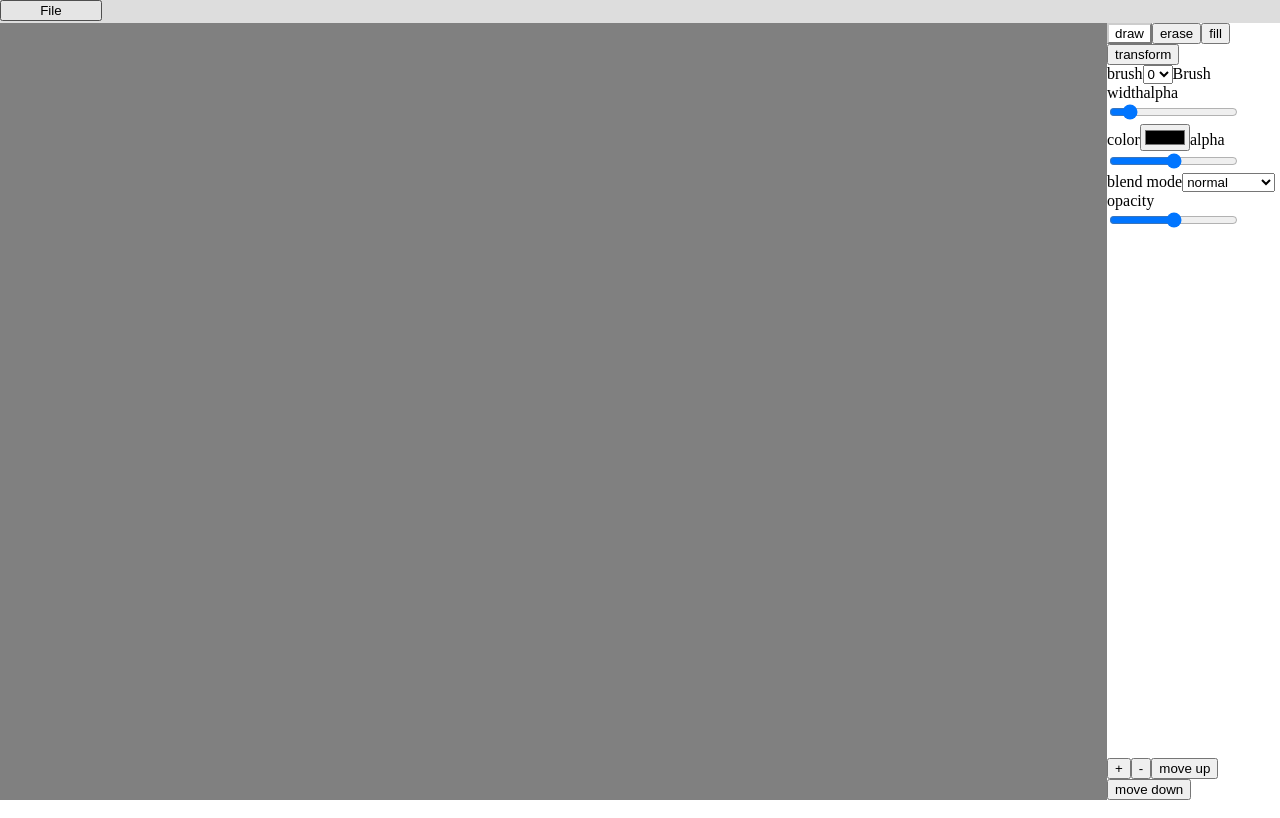
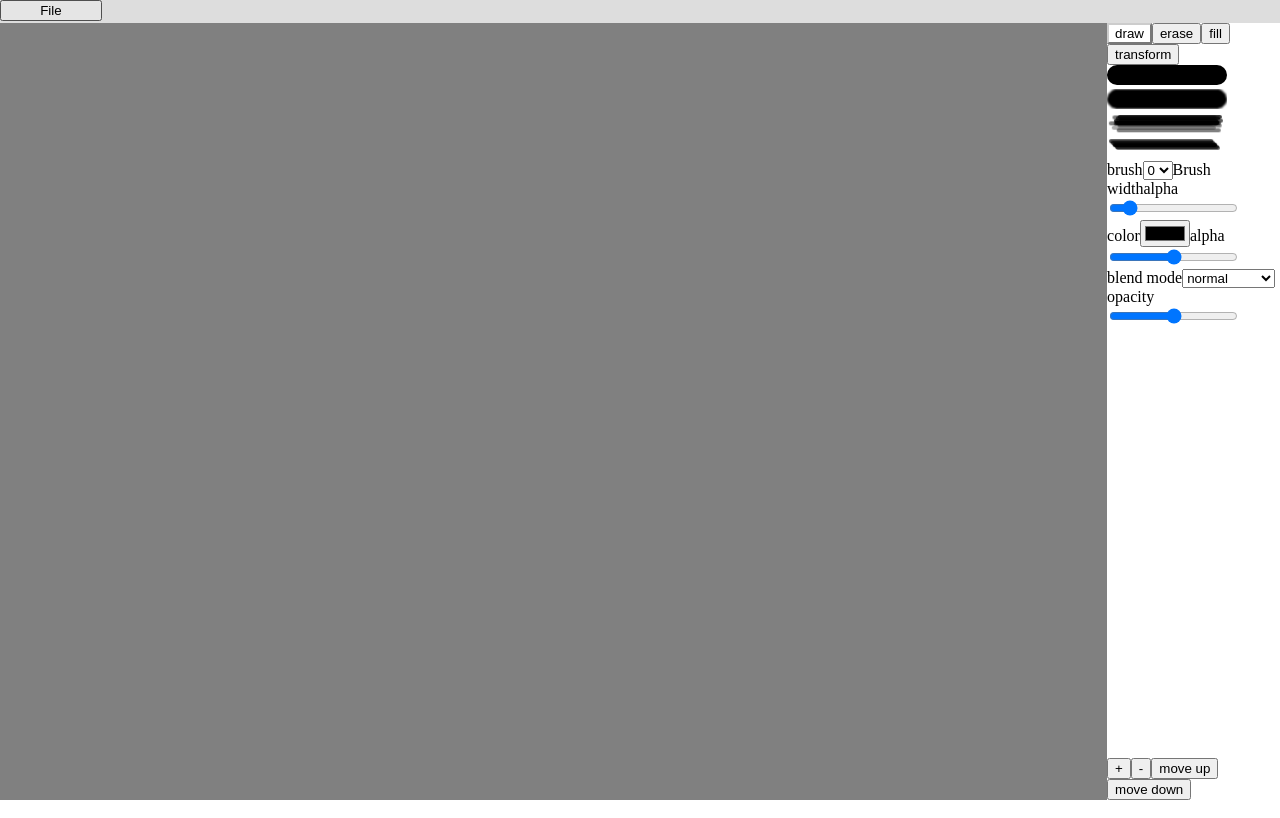
Before and after one commit to JuanLPalacios/Scribbles, a React (Create React App) app: page / in a window 1280 px wide. Built offline with nearby package versions, Linux system fonts and the light colour scheme.

Commit message:
Add brush selection preview

```diff
--- a/src/AppContext.tsx
+++ b/src/AppContext.tsx
@@ -28,7 +28,7 @@ for (let i = 0; i < roundFibersNumber; i++) {
         width
     });
 }
-for (let i = 0; i < roundFibersNumber; i++) {
+for (let i = 0; i < roundFibersNumber/2; i++) {
     const width = Math.sqrt(.7/roundFibersNumber);
     const r = 2*(1-width)*Math.random()-1;
     const phi = 45;
--- a/src/components/Drawable.tsx
+++ b/src/components/Drawable.tsx
@@ -1,6 +1,9 @@
 import { useState, useRef, useEffect } from 'react';
-
-export const Drawable = ({ canvas }:{canvas:HTMLCanvasElement|undefined}) => {
+type DrawableProps = {
+    canvas:HTMLCanvasElement|undefined
+} & React.DetailedHTMLProps<React.HTMLAttributes<HTMLDivElement>, HTMLDivElement>;
+export const Drawable = (props:DrawableProps) => {
+    const { canvas } = props;
     const [rendered, setRendered] = useState(false);
     const ref = useRef<HTMLDivElement>(null);
     useEffect(()=>{
@@ -10,7 +13,7 @@ export const Drawable = ({ canvas }:{canvas:HTMLCanvasElement|undefined}) => {
         }
         // eslint-disable-next-line react-hooks/exhaustive-deps
     }, [canvas, ref.current, rendered]);
-    return <div ref={ref} >
+    return <div {...props} ref={ref} >
     </div>
     ;
 };
--- a/src/components/inputs/BrushSelectInput.tsx
+++ b/src/components/inputs/BrushSelectInput.tsx
@@ -1,9 +1,22 @@
-import { Dispatch, SetStateAction } from 'react';
-import { BrushOptions } from '../../contexts/MenuOptions';
+import { Dispatch, SetStateAction, useEffect, useState } from 'react';
+import { AlphaOptions, BrushOptions } from '../../contexts/MenuOptions';
+import { createDrawable } from '../../hooks/createDrawable';
+import { uid } from '../../lib/uid';
+import { DrawableState } from '../../types/DrawableState';
+import { Drawable } from '../Drawable';
 
-export const BrushSelectInput = (props:BrushOptions & {onChange:Dispatch<SetStateAction<BrushOptions>>}) => {
-    const { brushes, selectedBrush, brushWidth, onChange } = props;
+export const BrushSelectInput = (props:BrushOptions & (AlphaOptions | Record<string, never>) & {onChange:Dispatch<SetStateAction<BrushOptions & (AlphaOptions | Record<string, never>)>>}) => {
+    const { brushes, selectedBrush, brushWidth, alpha, onChange } = props;
+    const [previews, setPreviews] = useState<DrawableState[]>([]);
+    const [id] = useState(uid());
+    useEffect(()=>{
+        setPreviews(brushes.map(() => createDrawable({ size: [120, 20] })));
+    }, [brushes]);
+    useEffect(()=>{
+        previews.forEach((preview, i) => brushes[i].renderPreview(preview, [[10, 10], [110, 10]], '#000000', alpha || 1, brushWidth));
+    }, [brushes, previews]);
     return <div>
+        {previews.map((prev, i) => <Drawable key={id+'-'+i} canvas={prev.canvas} onClick={()=>onChange({})} />)}
         <label>
             brush
             <select value={selectedBrush} onChange={(e) => onChange({ ...props, selectedBrush: parseInt(e.target.value) })}>
```
